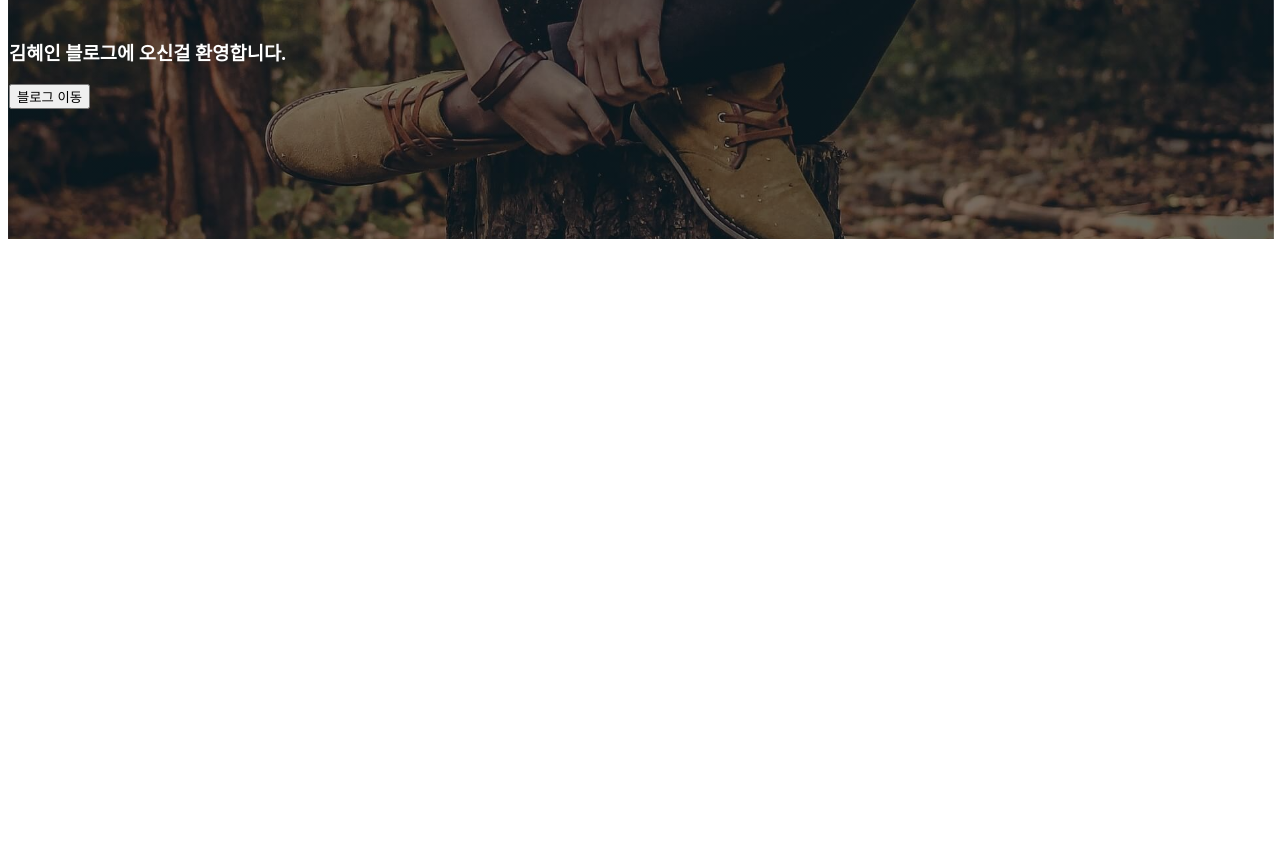
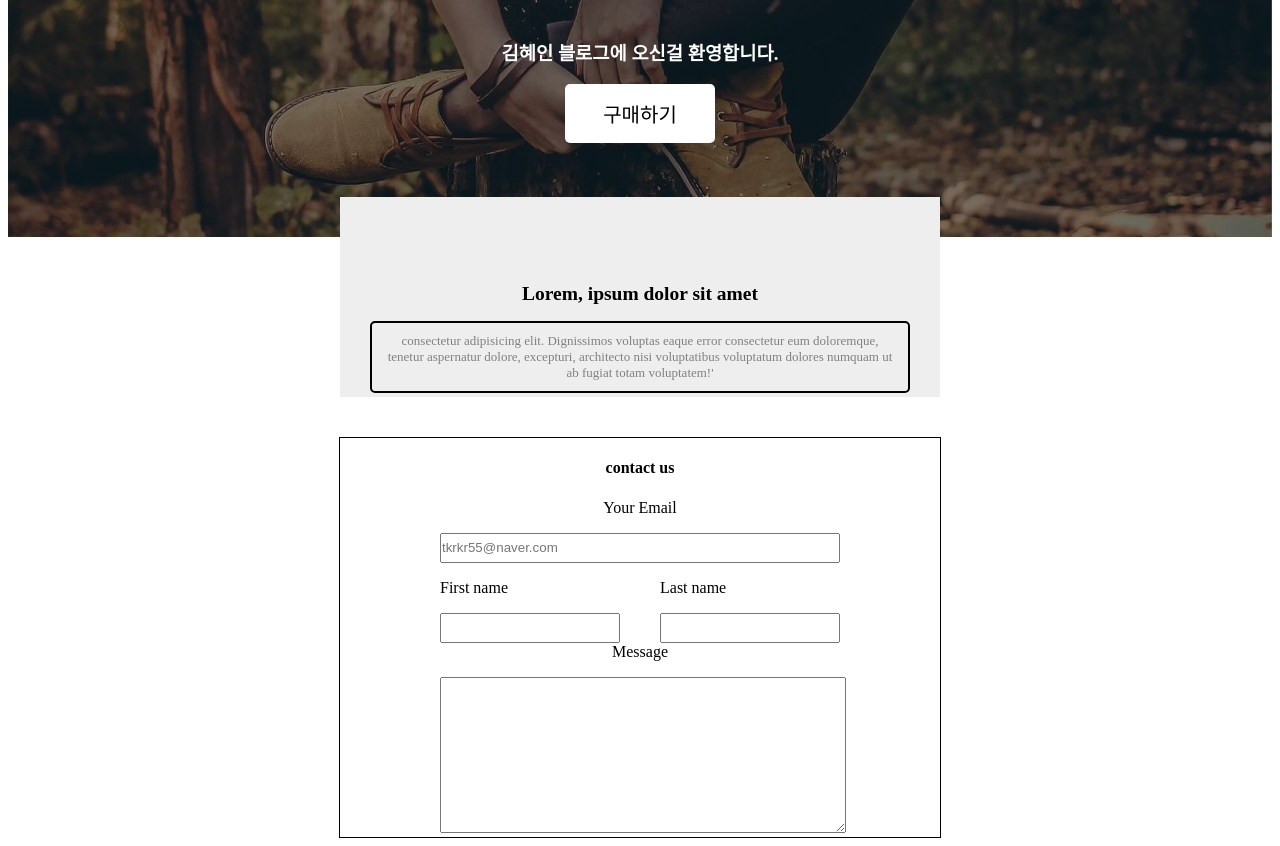
Before and after one commit to tkrkr55/css_test, a plain HTML site: page layout2.html in a window 1280 px wide. Shown: the part 271-1117 px from the top of the page. Before the commit the page ends 800 px from the top, so only its background shows below. Drawn offline with Linux system fonts and the light colour scheme.

Commit message:
'카드만들기'

```diff
--- a/css/main.css
+++ b/css/main.css
@@ -1,3 +1,12 @@
+div {
+  box-sizing: border-box;
+}
+input {
+  margin:0px;
+  padding:0px;
+  box-sizing: border-box;
+}
+
 .main-background {
   width: 100%;
   height: 500px;
@@ -6,16 +15,100 @@
   background-repeat: no-repeat;
   background-position: center;
   padding:1px;
+  position:relative;
 }
+
+
+
 .main-title {
   color:white;
   font-size: 40px;
   margin-top: 200px;
+  text-align: center;
 }
 .main-content {
   color: white;
+  text-align: center;
 }
-.main-background > button > a{
-  color: black;
-  text-decoration: none;
+
+.main-button {
+  padding: 15px;
+  font-size: 20px;
+  background: white;
+  border: none;
+  border-radius: 5px;
+  position:absolute;
+  left:0;
+  right: 0;
+  margin:auto;
+  width: 150px;
+  z-index: 6;
 }
+
+.main-modal {
+  width:80%;
+  height: 200px;
+  max-width: 600px;
+  max-height: 300px;
+  background-color: #eee;
+  font-size: 13px;
+  margin:auto;
+  position: relative;
+  top:-40px;
+  padding:30px;
+  box-sizing: border-box;
+}
+
+.main-modal-title {
+  padding-top:40px;
+  text-align: center;
+}
+
+.main-modal-content {
+  color:gray;
+  padding:10px;
+  text-align: center;
+  border: 2px solid black;
+  border-radius: 5px;
+}
+
+input {
+  width: 150px;
+  height: 30px;
+}
+.info {
+  margin:auto;
+  width: 600px;
+  border: 1px solid black;
+  text-align: center;
+}
+.info-first-name {
+  float: left;
+  margin-left: 10px;
+  padding-left: 100px;
+}
+.info-last-name {
+  float: left;
+}
+
+.message {
+  clear: both;
+}
+
+input[type=email] {
+  width: 400px;
+}
+
+.info-fullname {
+  width: 80%;
+  max-width: 400px;
+  min-width: 200px;
+  margin:auto;
+  position:relative;
+}
+
+.info-last-name {
+  position: absolute;
+  right: 0;
+  text-align: left;
+}
--- a/layout2.html
+++ b/layout2.html
@@ -6,10 +6,35 @@
   <title>Document</title>
   <link rel="stylesheet" href="./css/main.css">
 </head>
-<body>
+<body >
   <div class="main-background">
     <h4 class="main-title">Buy Our Shoes!</h4>
     <h3 class="main-content">김혜인 블로그에 오신걸 환영합니다.</h3>
-    <button><a href="https://blog.naver.com/hyeru1230">블로그 이동</a></button>
+    <button class="main-button">구매하기</button>
+  </div>
+  <div class="main-modal">
+    <h2 class="main-modal-title">Lorem, ipsum dolor sit amet </h2>
+    <p class="main-modal-content">consectetur adipisicing elit. Dignissimos voluptas eaque error consectetur eum doloremque, tenetur aspernatur dolore, excepturi, architecto nisi voluptatibus voluptatum dolores numquam ut ab fugiat totam voluptatem!'</p>
+  </div>
+
+  <form class="info">
+    <h4>contact us</h4>
+    <p>Your Email</p>
+    <input type="email" class="email" placeholder="tkrkr55@naver.com">
+      <div class="info-fullname">
+        <div style="width: 200px; text-align: left; float: left;">
+          <p >First name</p>
+        <input type="text" class="info-first" style="width:180px; ">
+        </div>
+        <div class="info-last-name">
+          <p class="info-last-names">Last name</p>
+          <input type="text" class="info-last" style="width: 180px;">
+        </div>
+      </div>
+    <div class="message" style="width: 400px;  margin:auto">
+    <p>Message</p>
+    <textarea name="" id="" cols="30" rows="10" style="width: 400px;"></textarea>
+    </div>
+  </form>
 </body>
 </html
```
